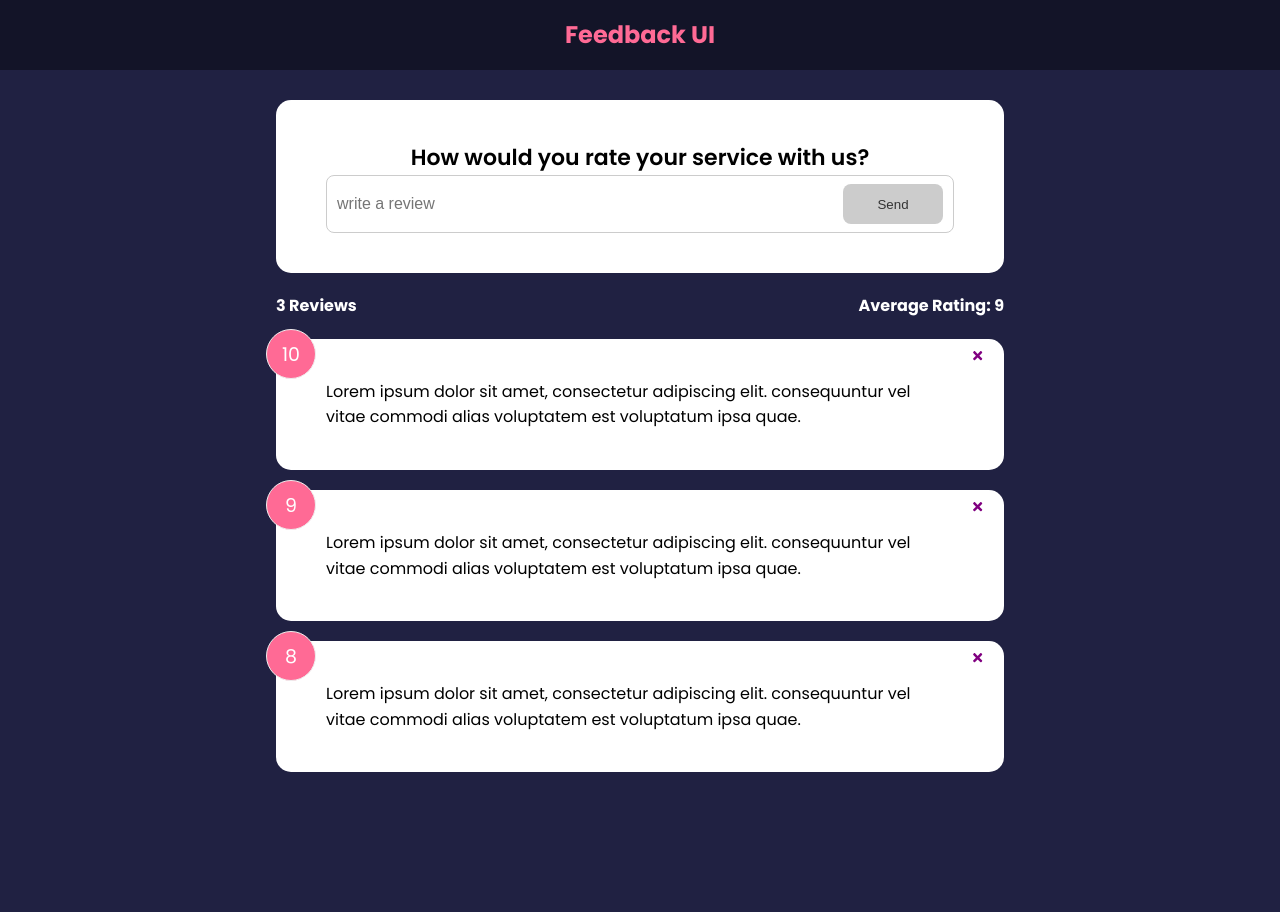
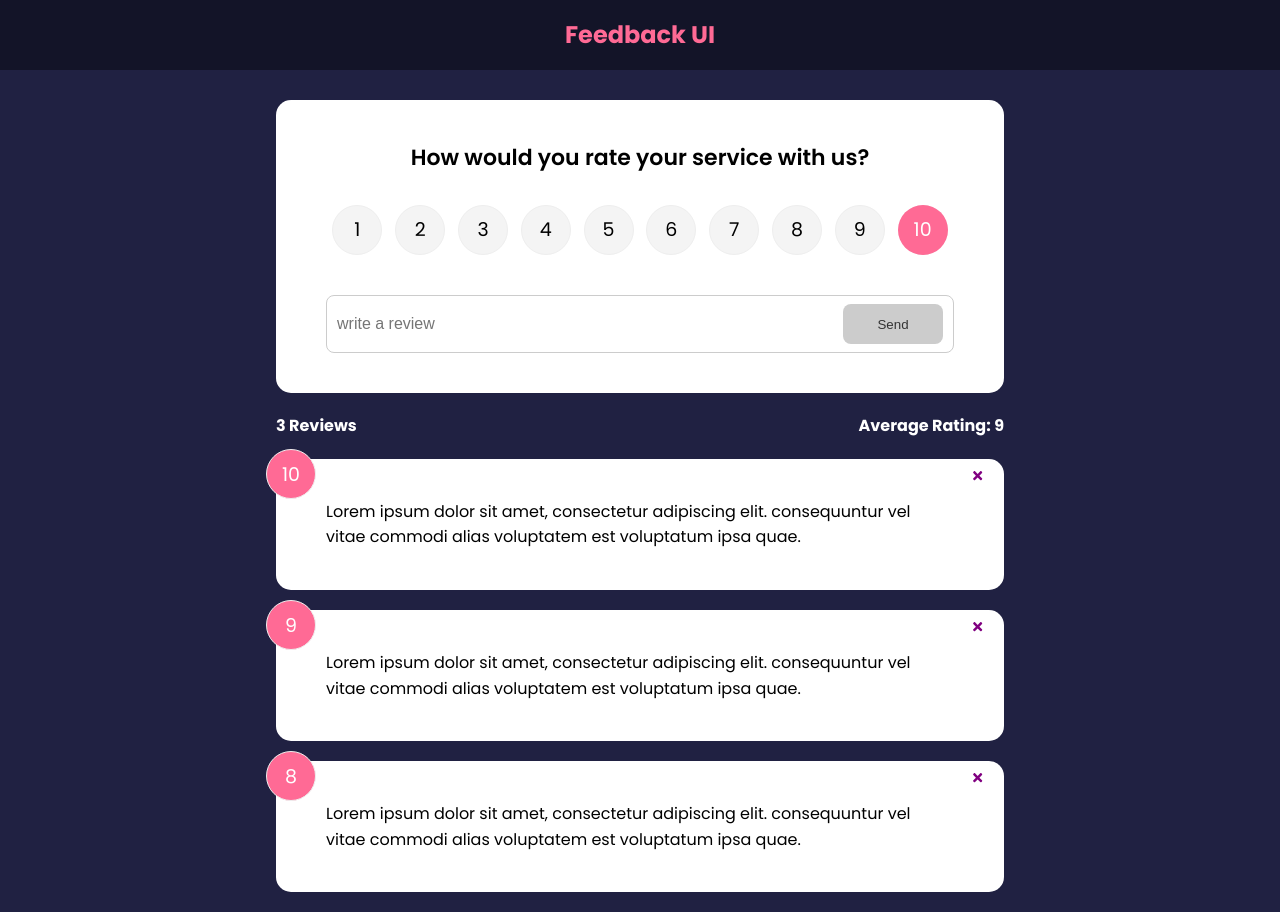
Before and after one commit to Webmekanic/Feedback-App, a React (Create React App) app: page / in a window 1280 px wide. Before the commit the page ends 800 px from the top, so only its background shows below. Built offline with nearby package versions, Linux system fonts and the light colour scheme.

Commit message:
Add feedback to main application

```diff
--- a/package.json
+++ b/package.json
@@ -10,6 +10,7 @@
     "react-dom": "^18.2.0",
     "react-icons": "^4.4.0",
     "react-scripts": "5.0.1",
+    "uuid": "^8.3.2",
     "web-vitals": "^2.1.4"
   },
   "scripts": {
--- a/src/App.js
+++ b/src/App.js
@@ -1,4 +1,5 @@
 import React, { useState } from "react"
+import { v4 as uuidv4 } from "uuid"
 import Header from "./components/Header"
 import FeedbackData from "./data/feedbackData"
 import FeedbackList from "./components/feedbackList"
@@ -7,6 +8,13 @@
 
 function App() {
   const [feedback, setFeedback] = useState(FeedbackData)
+
+  const addFeedback = (newFeedback) => {
+    newFeedback.id = uuidv4()
+    setFeedback([newFeedback, ...feedback])
+
+    console.log(newFeedback)
+  }
   const deleteFeedback = (id) => {
     console.log(id)
     if (window.confirm("Are you sure you want to delete?")) {
@@ -17,7 +25,7 @@
     <>
       <Header />
       <div className="container">
-        <FeedbackForm />
+        <FeedbackForm handleAdd={addFeedback} />
         <FeedbackStat feedback={feedback} />
         <FeedbackList feedback={feedback} handleDelete={deleteFeedback} />
       </div>
--- a/src/components/feedbackForm.jsx
+++ b/src/components/feedbackForm.jsx
@@ -1,9 +1,11 @@
 import React, { useState } from "react"
+import RatingSelect from "./ratingSelect"
 import Button from "./shared/button"
 import Card from "./shared/card"
 
-function FeedbackForm() {
+function FeedbackForm({ handleAdd }) {
   const [text, setText] = useState("")
+  const [rating, setRating] = useState(10)
   const [btnDisabled, setBtnDisabled] = useState(true)
   const [message, setMessage] = useState("")
 
@@ -20,11 +22,22 @@
     }
     setText(e.target.value)
   }
+  const handleSubmit = (e) => {
+    e.preventDefault()
+    if (text.trim().length > 10) {
+      const newFeedback = {
+        text,
+        rating,
+      }
+      handleAdd(newFeedback)
+      setText("")
+    }
+  }
   return (
     <Card>
-      <form>
+      <form onSubmit={handleSubmit}>
         <h2>How would you rate your service with us?</h2>
-        {/* {@todo ratings select component} */}
+        <RatingSelect select={(rating) => setRating(rating)} />
         <div className="input-group">
           <input
             onChange={handleTextChange}
--- /dev/null
+++ b/src/components/ratingSelect.jsx
@@ -0,0 +1,125 @@
+import React, { useState } from "react"
+
+function RatingSelect({ select }) {
+  const [selected, setSelected] = useState(10)
+  const handleChange = (e) => {
+    setSelected(+e.currentTarget.value)
+    select(+e.currentTarget.value)
+  }
+  return (
+    <ul className="rating">
+      <li>
+        <input
+          type="radio"
+          id="num1"
+          name="rating"
+          value="1"
+          onChange={handleChange}
+          checked={selected === 1}
+        />
+        <label htmlFor="num1">1</label>
+      </li>
+      <li>
+        <input
+          type="radio"
+          id="num2"
+          name="rating"
+          value="2"
+          onChange={handleChange}
+          checked={selected === 2}
+        />
+        <label htmlFor="num2">2</label>
+      </li>
+      <li>
+        <input
+          type="radio"
+          id="num3"
+          name="rating"
+          value="3"
+          onChange={handleChange}
+          checked={selected === 3}
+        />
+        <label htmlFor="num3">3</label>
+      </li>
+      <li>
+        <input
+          type="radio"
+          id="num4"
+          name="rating"
+          value="4"
+          onChange={handleChange}
+          checked={selected === 4}
+        />
+        <label htmlFor="num4">4</label>
+      </li>
+      <li>
+        <input
+          type="radio"
+          id="num5"
+          name="rating"
+          value="5"
+          onChange={handleChange}
+          checked={selected === 5}
+        />
+        <label htmlFor="num5">5</label>
+      </li>
+      <li>
+        <input
+          type="radio"
+          id="num6"
+          name="rating"
+          value="6"
+          onChange={handleChange}
+          checked={selected === 6}
+        />
+        <label htmlFor="num6">6</label>
+      </li>
+      <li>
+        <input
+          type="radio"
+          id="num7"
+          name="rating"
+          value="7"
+          onChange={handleChange}
+          checked={selected === 7}
+        />
+        <label htmlFor="num7">7</label>
+      </li>
+      <li>
+        <input
+          type="radio"
+          id="num8"
+          name="rating"
+          value="8"
+          onChange={handleChange}
+          checked={selected === 8}
+        />
+        <label htmlFor="num8">8</label>
+      </li>
+      <li>
+        <input
+          type="radio"
+          id="num9"
+          name="rating"
+          value="9"
+          onChange={handleChange}
+          checked={selected === 9}
+        />
+        <label htmlFor="num9">9</label>
+      </li>
+      <li>
+        <input
+          type="radio"
+          id="num10"
+          name="rating"
+          value="10"
+          onChange={handleChange}
+          checked={selected === 10}
+        />
+        <label htmlFor="num10">10</label>
+      </li>
+    </ul>
+  )
+}
+
+export default RatingSelect
```
